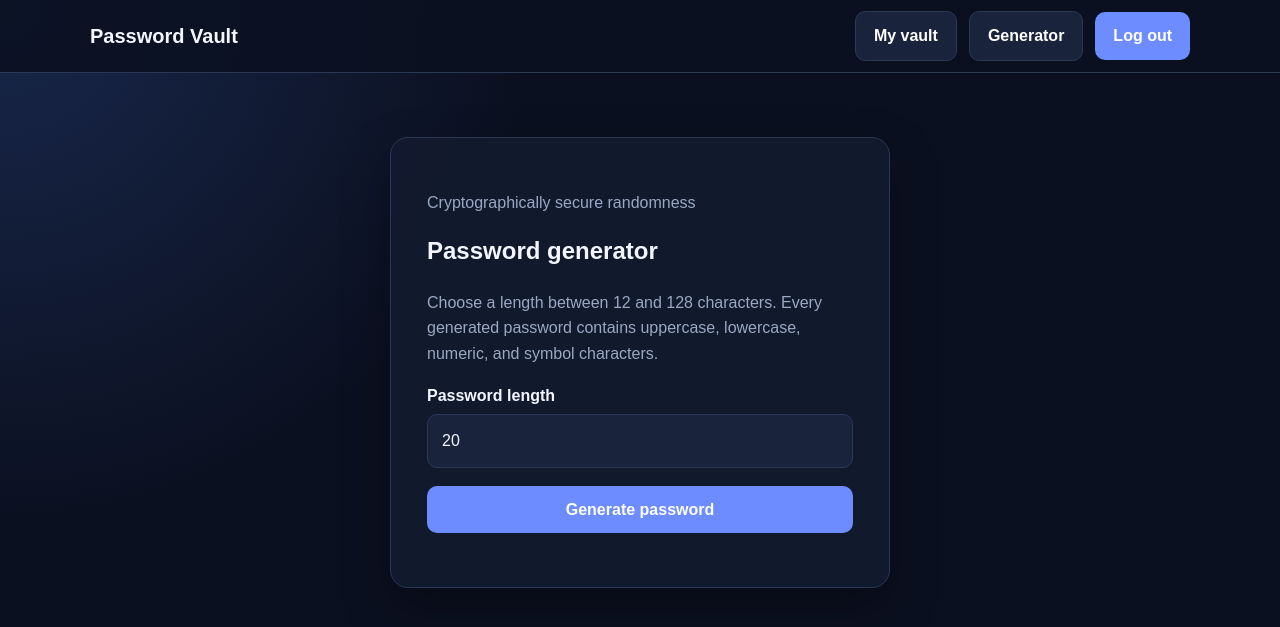
After one commit to raifkhatib/Password-vault-project, a Flask app: page /generator in a window 1280 px wide. The commit adds this page. Shown: the top 627 px of the page. Run offline with Flask 3, Linux system fonts and the light colour scheme; the visitor is signed in with stand-in values (Sample User, id 1); some libraries are stand-ins or nearby versions.

Commit message:
Add secure password generator

```diff
--- a/app.py
+++ b/app.py
@@ -22,9 +22,19 @@ from flask_login import (
 from flask_session import Session as ServerSession
 from flask_wtf.csrf import CSRFProtect
 
-from forms import CredentialForm, LoginForm, RegistrationForm
+from forms import (
+    CredentialForm,
+    LoginForm,
+    PasswordGeneratorForm,
+    RegistrationForm
+)
 from models import Credential, User, db
-from security import decrypt_text, derive_vault_key, encrypt_text
+from security import (
+    decrypt_text,
+    derive_vault_key,
+    encrypt_text,
+    generate_secure_password
+)
 
 
 app = Flask(__name__)
@@ -339,6 +349,24 @@ def delete_credential(credential_id):
     return redirect(url_for("vault"))
 
 
+@app.route("/generator", methods=["GET", "POST"])
+@login_required
+def password_generator():
+    form = PasswordGeneratorForm()
+    generated_password = None
+
+    if form.validate_on_submit():
+        generated_password = generate_secure_password(
+            form.length.data
+        )
+
+    return render_template(
+        "generator.html",
+        form=form,
+        generated_password=generated_password
+    )
+
+
 @app.route("/logout", methods=["POST"])
 @login_required
 def logout():
--- a/forms.py
+++ b/forms.py
@@ -1,5 +1,7 @@
 from flask_wtf import FlaskForm
 from wtforms import (
+    BooleanField,
+    IntegerField,
     PasswordField,
     StringField,
     SubmitField,
@@ -9,6 +11,7 @@ from wtforms.validators import (
     DataRequired,
     EqualTo,
     Length,
+    NumberRange,
     Optional,
     Regexp,
     URL
@@ -110,3 +113,16 @@ class CredentialForm(FlaskForm):
     )
 
     submit = SubmitField("Save credential")
+
+
+class PasswordGeneratorForm(FlaskForm):
+    length = IntegerField(
+        "Password length",
+        default=20,
+        validators=[
+            DataRequired(),
+            NumberRange(min=12, max=128)
+        ]
+    )
+
+    submit = SubmitField("Generate password")
--- a/templates/base.html
+++ b/templates/base.html
@@ -13,18 +13,40 @@
 
             <div class="nav-links">
                 {% if current_user.is_authenticated %}
-                    <a class="button button-secondary" href="{{ url_for('vault') }}">
+                    <a
+                        class="button button-secondary"
+                        href="{{ url_for('vault') }}"
+                    >
                         My vault
                     </a>
 
-                    <form class="inline-form" method="post" action="{{ url_for('logout') }}">
-                        <input type="hidden" name="csrf_token" value="{{ csrf_token() }}">
+                    <a
+                        class="button button-secondary"
+                        href="{{ url_for('password_generator') }}"
+                    >
+                        Generator
+                    </a>
+
+                    <form
+                        class="inline-form"
+                        method="post"
+                        action="{{ url_for('logout') }}"
+                    >
+                        <input
+                            type="hidden"
+                            name="csrf_token"
+                            value="{{ csrf_token() }}"
+                        >
                         <button type="submit">Log out</button>
                     </form>
                 {% else %}
-                    <a class="button button-secondary" href="{{ url_for('login') }}">
+                    <a
+                        class="button button-secondary"
+                        href="{{ url_for('login') }}"
+                    >
                         Log in
                     </a>
+
                     <a class="button" href="{{ url_for('register') }}">
                         Create account
                     </a>
--- /dev/null
+++ b/templates/generator.html
@@ -0,0 +1,36 @@
+{% extends "base.html" %}
+
+{% block title %}Password Generator - Password Vault{% endblock %}
+
+{% block content %}
+<section class="auth-card card">
+    <p class="muted">Cryptographically secure randomness</p>
+    <h1>Password generator</h1>
+    <p class="muted">
+        Choose a length between 12 and 128 characters. Every generated
+        password contains uppercase, lowercase, numeric, and symbol characters.
+    </p>
+
+    <form method="post">
+        {{ form.hidden_tag() }}
+
+        {{ form.length.label }}
+        {{ form.length() }}
+        {% for error in form.length.errors %}
+            <p class="error">{{ error }}</p>
+        {% endfor %}
+
+        {{ form.submit(class="button") }}
+    </form>
+
+    {% if generated_password %}
+        <section class="generated-password">
+            <h2>Generated password</h2>
+            <code>{{ generated_password }}</code>
+            <p class="muted">
+                Copy it now. The application does not automatically save it.
+            </p>
+        </section>
+    {% endif %}
+</section>
+{% endblock %}
```
